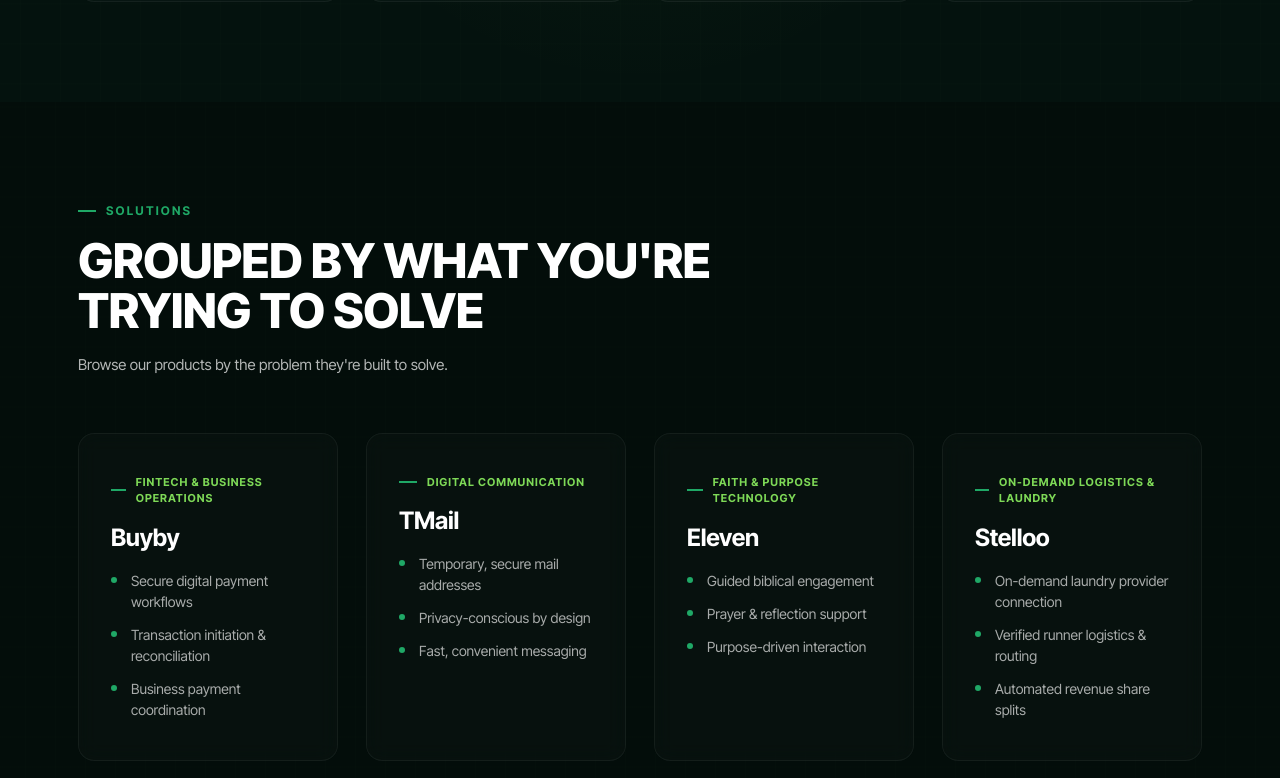
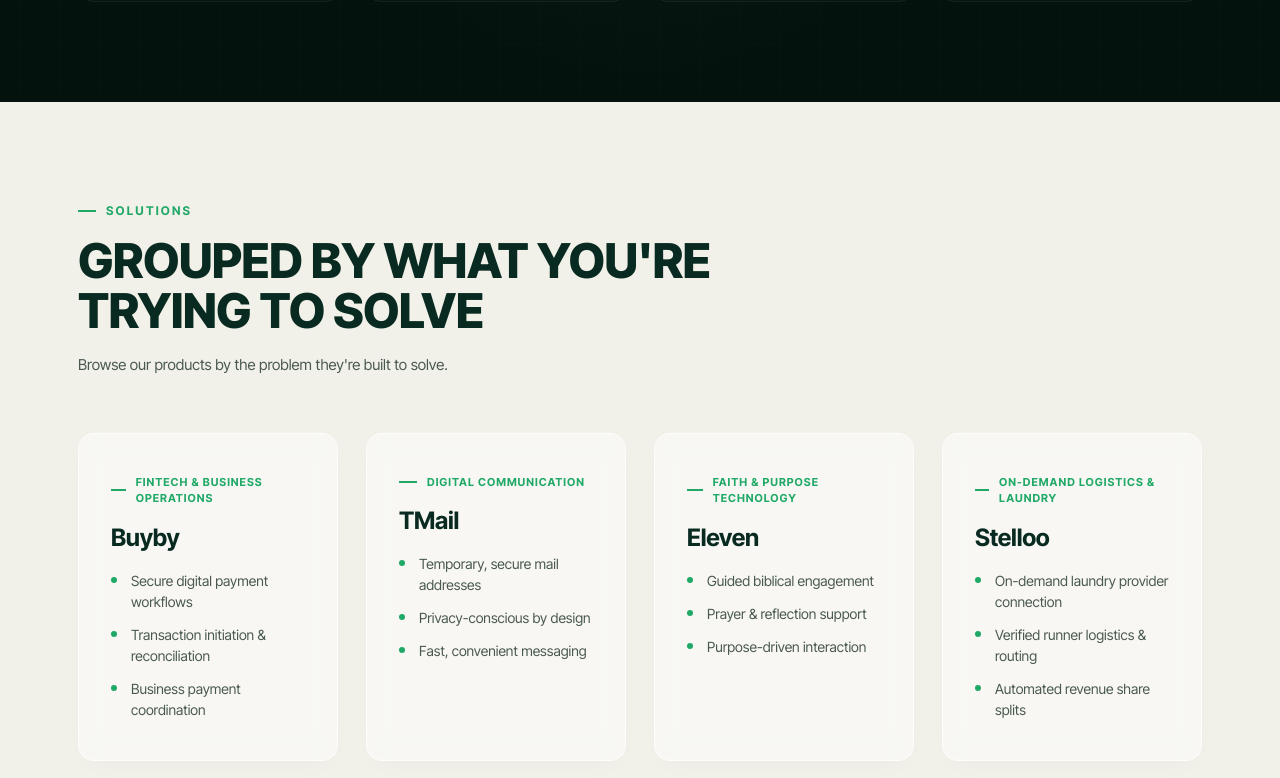
Before and after one commit to onyedikachi1999/Viridis-Green-Concept, a React (Vite) app: page / in a window 1280 px wide. Shown: the part 3762-4540 px from the top of the page. Built offline with nearby package versions, Linux system fonts and the light colour scheme.

Commit message:
Change Solutions section background back to light theme with premium light glassmorphic card styles

```diff
--- a/src/index.css
+++ b/src/index.css
@@ -990,42 +990,21 @@ nav.links a:hover::after, nav.links a.active::after {
 }
 
 /* SOLUTIONS / ECOSYSTEM */
+/* SOLUTIONS / ECOSYSTEM */
 #solutions {
-  background: #030d0a; /* Dark background matching Why Viridis */
-  color: #fff;
+  background: var(--paper-dim); /* Soft light gray/cream background */
+  color: var(--ink);
   position: relative;
   overflow: hidden;
   padding: 100px 0;
 }
 
-/* Subtle grid line overlay in background */
-#solutions::before {
-  content: '';
-  position: absolute;
-  top: 0;
-  left: 0;
-  width: 100%;
-  height: 100%;
-  background-image:
-    linear-gradient(rgba(126, 217, 87, 0.01) 1px, transparent 1px),
-    linear-gradient(90deg, rgba(126, 217, 87, 0.01) 1px, transparent 1px);
-  background-size: 30px 30px;
-  background-position: center;
-  pointer-events: none;
-  z-index: 1;
-}
-
-#solutions .wrap {
-  position: relative;
-  z-index: 2;
-}
-
 #solutions .section-head h2 {
-  color: #fff;
+  color: var(--forest-deep);
 }
 
 #solutions .section-head p {
-  color: rgba(255, 255, 255, 0.7);
+  color: var(--ink-soft);
 }
 
 .eco-grid {
@@ -1051,10 +1030,11 @@ nav.links a:hover::after, nav.links a.active::after {
 .eco-card {
   border-radius: 16px;
   padding: 40px 32px;
-  border: 1px solid rgba(255, 255, 255, 0.05) !important;
-  background: rgba(255, 255, 255, 0.02) !important;
-  backdrop-filter: blur(10px);
-  -webkit-backdrop-filter: blur(10px);
+  border: 1px solid rgba(255, 255, 255, 0.65) !important;
+  background: rgba(255, 255, 255, 0.48) !important;
+  backdrop-filter: blur(12px);
+  -webkit-backdrop-filter: blur(12px);
+  box-shadow: 0 10px 30px -15px rgba(11, 61, 46, 0.05);
   transition: all 0.45s cubic-bezier(0.25, 0.8, 0.25, 1) !important;
   position: relative;
   overflow: hidden;
@@ -1068,7 +1048,7 @@ nav.links a:hover::after, nav.links a.active::after {
   left: 0;
   width: 100%;
   height: 4px;
-  background: var(--leaf-2);
+  background: var(--leaf-1);
   transform: scaleX(0);
   transform-origin: left;
   transition: transform 0.4s cubic-bezier(0.25, 0.8, 0.25, 1);
@@ -1080,14 +1060,14 @@ nav.links a:hover::after, nav.links a.active::after {
 
 .eco-card:hover {
   transform: translateY(-8px) !important;
-  border-color: rgba(126, 217, 87, 0.3) !important;
-  background: rgba(255, 255, 255, 0.04) !important;
-  box-shadow: 0 24px 48px -20px rgba(11, 61, 46, 0.7) !important;
+  border-color: rgba(126, 217, 87, 0.45) !important;
+  background: rgba(255, 255, 255, 0.68) !important;
+  box-shadow: 0 24px 48px -20px rgba(11, 61, 46, 0.12) !important;
 }
 
 .eco-card .eyebrow {
   margin-bottom: 18px;
-  color: var(--leaf-2);
+  color: var(--leaf-1);
   font-weight: 700;
   font-size: 11px;
   letter-spacing: 1px;
@@ -1096,7 +1076,7 @@ nav.links a:hover::after, nav.links a.active::after {
 .eco-card h3 {
   font-size: 24px;
   text-transform: none;
-  color: #fff;
+  color: var(--forest-deep);
   margin: 0 0 20px;
   font-family: 'Inter Tight', sans-serif;
   font-weight: 700;
@@ -1113,7 +1093,7 @@ nav.links a:hover::after, nav.links a.active::after {
 
 .eco-card li {
   font-size: 14px;
-  color: rgba(255, 255, 255, 0.65);
+  color: var(--ink-soft);
   padding-left: 20px;
   position: relative;
   line-height: 1.5;
@@ -1121,7 +1101,7 @@ nav.links a:hover::after, nav.links a.active::after {
 }
 
 .eco-card:hover li {
-  color: rgba(255, 255, 255, 0.88);
+  color: var(--ink);
 }
 
 .eco-card li::before {
```
